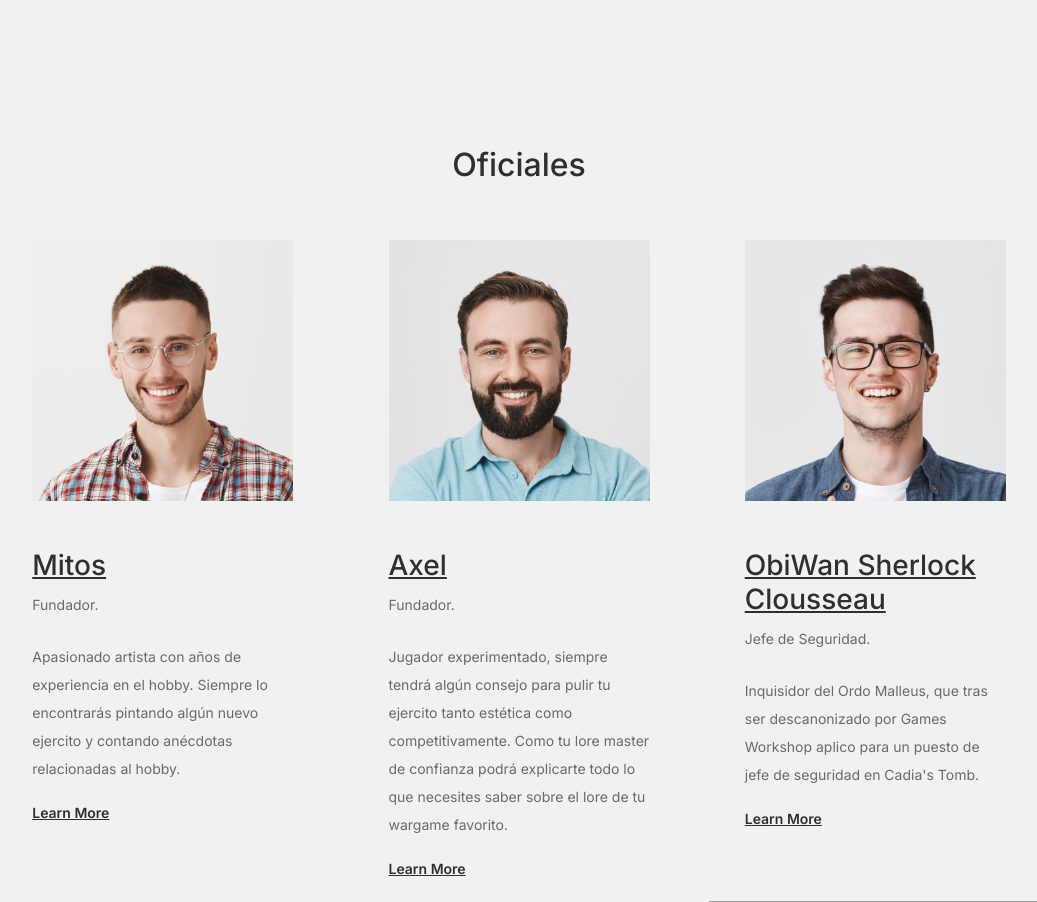
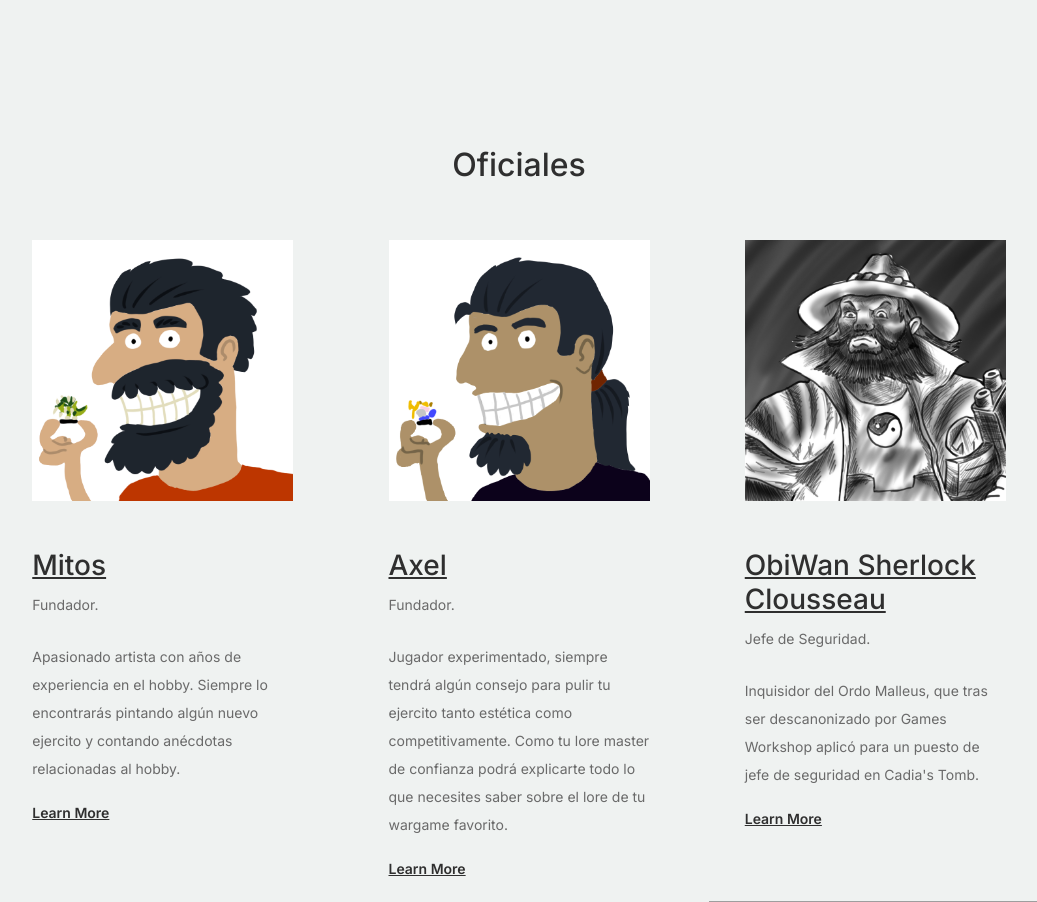
Before and after one commit to Niels-Bored/Cadias-Tomb-Shop, a Django app: page /about/ in a window 1280 px wide. Shown: the part 1437-2339 px from the top of the page, without its empty margins (121-1158 px from the left). Run offline with Django 4.2, Linux system fonts and the light colour scheme; parts of the project's set-up code (start-up, migrations or seed data) failed here and were passed over; some libraries are stand-ins or nearby versions; grey boxes are pictures that could not be loaded.

Commit message:
feat(shop/templates/about): add new portraits

```diff
--- a/shop/templates/shop/about.html
+++ b/shop/templates/shop/about.html
@@ -111,7 +111,7 @@
 
 				<!-- Start Column 1 -->
 				<div class="col-12 col-md-6 col-lg-3 mb-5 mb-md-0">
-					<img src="images/person_1.jpg" class="img-fluid mb-5">
+					<img src="{% static 'shop/images/RetratoMythos.jpg' %}" class="img-fluid mb-5">
 					<h3 clas><a href="#"><span class="">Mitos</span></a></h3>
 		<span class="d-block position mb-4">Fundador.</span>
 		<p>Apasionado artista con años de experiencia en el hobby. Siempre lo encontrarás pintando algún nuevo ejercito y contando anécdotas relacionadas al hobby. </p>
@@ -121,7 +121,7 @@
 
 				<!-- Start Column 2 -->
 				<div class="col-12 col-md-6 col-lg-3 mb-5 mb-md-0">
-					<img src="images/person_2.jpg" class="img-fluid mb-5">
+					<img src="{% static 'shop/images/RetratoAxel.jpg' %}" class="img-fluid mb-5">
 
 					<h3 clas><a href="#"><span class="">Axel</span> </a></h3>
 		<span class="d-block position mb-4">Fundador.</span>
@@ -133,10 +133,10 @@
 
 				<!-- Start Column 3 -->
 				<div class="col-12 col-md-6 col-lg-3 mb-5 mb-md-0">
-					<img src="images/person_3.jpg" class="img-fluid mb-5">
+					<img src="{% static 'shop/images/RetratoObiwanSherlock.jpg' %}" class="img-fluid mb-5">
 					<h3 clas><a href="#"><span class="">ObiWan Sherlock Clousseau</span></a></h3>
 		<span class="d-block position mb-4">Jefe de Seguridad.</span>
-		<p>Inquisidor del Ordo Malleus, que tras ser descanonizado por Games Workshop aplico para un puesto de jefe de seguridad en Cadia's Tomb.</p>
+		<p>Inquisidor del Ordo Malleus, que tras ser descanonizado por Games Workshop aplicó para un puesto de jefe de seguridad en Cadia's Tomb.</p>
 		<p class="mb-0"><a href="#" class="more dark">Learn More <span class="icon-arrow_forward"></span></a></p>
 				</div>
 				<!-- End Column 3 -->
```
